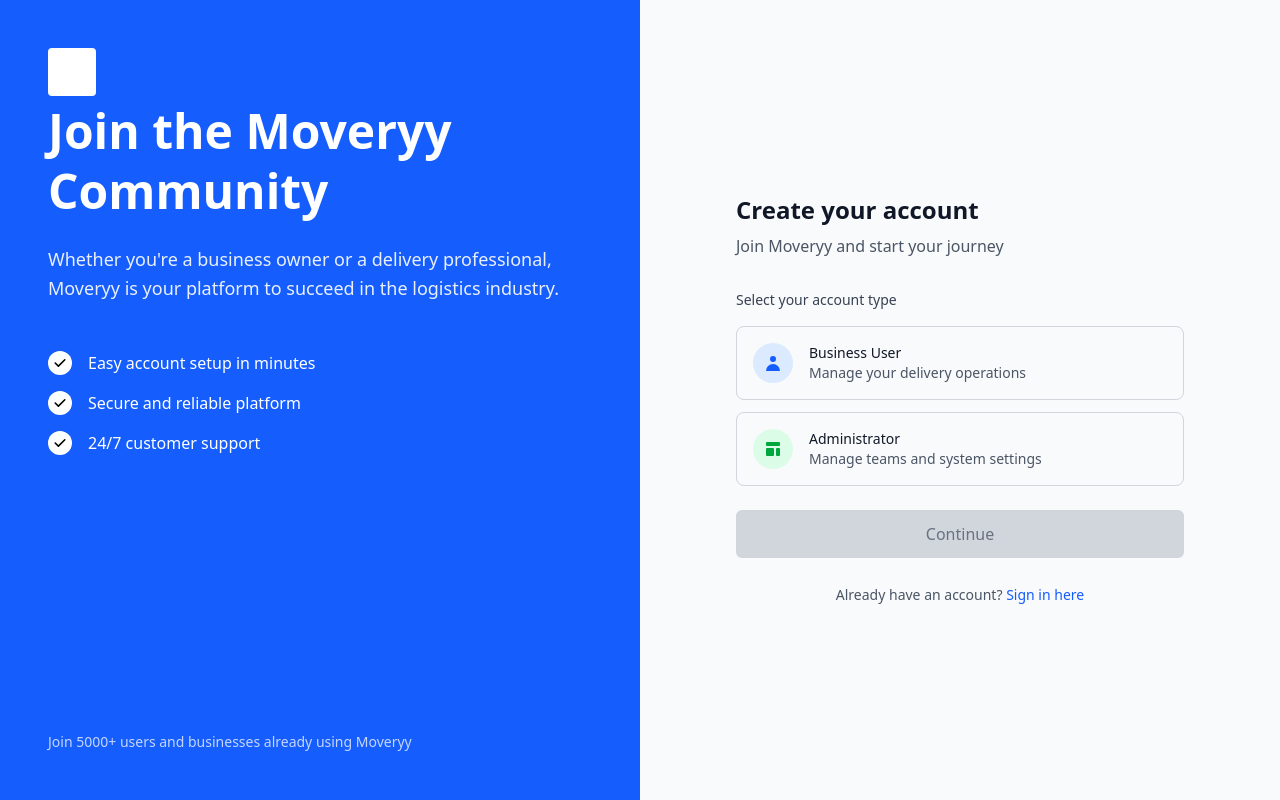
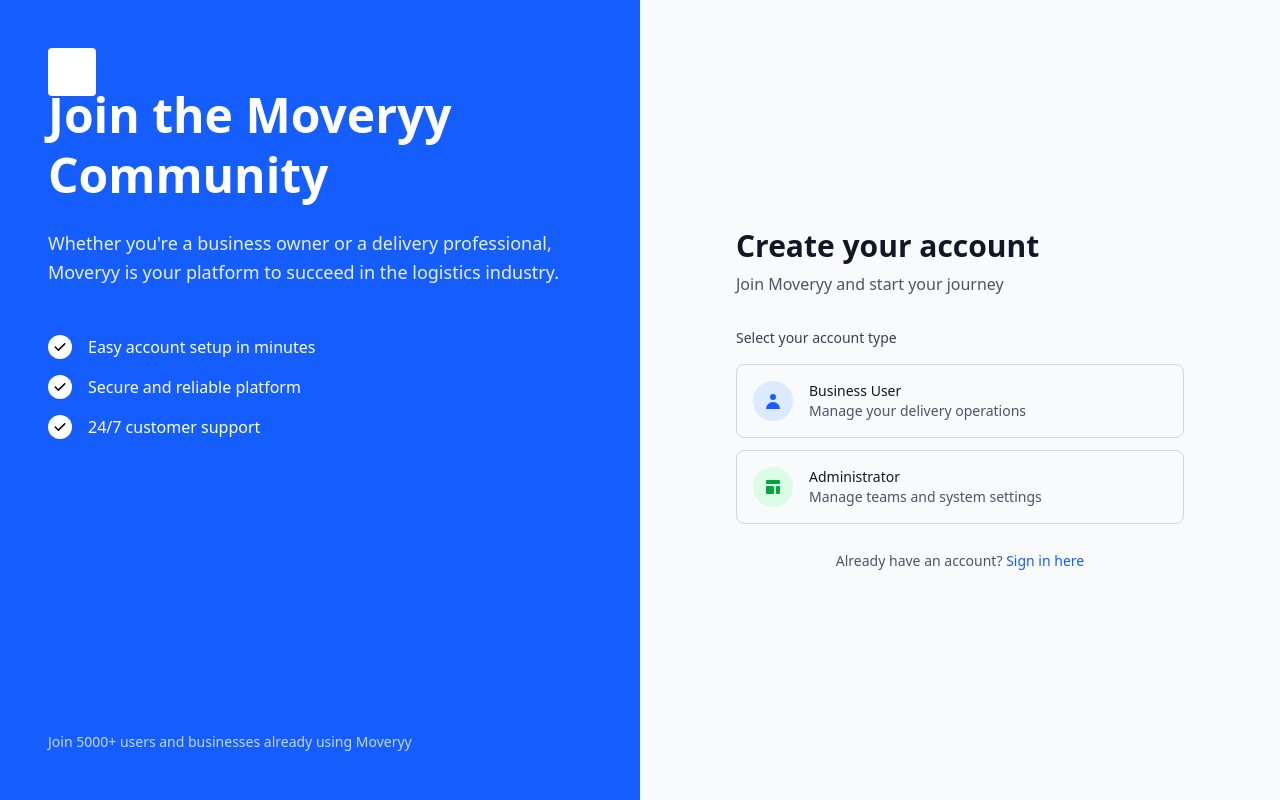
Before and after one commit to Aniketverma2005/Moveryy-Web-Version, a React (Vite) app: page /signup in a window 1280 px wide. Built offline with nearby package versions, Linux system fonts and the light colour scheme.

Commit message:
style: Move 'Join the Moveryy Community' text upward
- Adjusted negative margin from -mt-72 to -mt-80
- Improved visual positioning of main content on blue section
- Better balance with account selection form on right side

```diff
--- a/src/Pages/Auth/Signup.jsx
+++ b/src/Pages/Auth/Signup.jsx
@@ -1,8 +1,7 @@
-import React, { useState } from 'react';
+import React from 'react';
 import { useNavigate } from 'react-router-dom';
 
 const Signup = () => {
-    const [selectedAccountType, setSelectedAccountType] = useState('');
     const navigate = useNavigate();
 
     const handleAccountTypeSelect = (type) => {
@@ -17,14 +16,6 @@ const Signup = () => {
         navigate('/login');
     };
 
-    const handleContinue = () => {
-        if (selectedAccountType === 'business') {
-            navigate('/signup/business');
-        } else if (selectedAccountType === 'admin') {
-            navigate('/signup/admin');
-        }
-    };
-
     return (
         <div className="min-h-screen flex">
             {/* Left Side - Blue Section */}
@@ -35,7 +26,7 @@ const Signup = () => {
                 </div>
 
                 {/* Main Content */}
-                <div className="flex-1 flex flex-col justify-center -mt-72">
+                <div className="flex-1 flex flex-col justify-center -mt-80">
                     <h1 className="text-5xl font-bold mb-6 leading-tight">
                         Join the Moveryy Community
                     </h1>
@@ -83,7 +74,7 @@ const Signup = () => {
             <div className="flex-1 bg-gray-50 p-12 flex items-center justify-center">
                 <div className="w-full max-w-md">
                     <div className="mb-8">
-                        <h2 className="text-2xl font-semibold text-gray-900 mb-2">
+                        <h2 className="text-3xl font-bold text-gray-900 mb-2">
                             Create your account
                         </h2>
                         <p className="text-gray-600">
@@ -141,18 +132,6 @@ const Signup = () => {
                             </div>
                         </div>
 
-                        {/* Continue Button */}
-                        <button
-                            onClick={handleContinue}
-                            disabled={!selectedAccountType}
-                            className={`w-full py-3 px-4 rounded-md font-medium transition-colors ${selectedAccountType
-                                ? 'bg-blue-600 text-white hover:bg-blue-700 focus:outline-none focus:ring-2 focus:ring-blue-600 focus:ring-offset-2'
-                                : 'bg-gray-300 text-gray-500 cursor-not-allowed'
-                                }`}
-                        >
-                            Continue
-                        </button>
-
                         {/* Sign In Link */}
                         <div className="text-center">
                             <span className="text-sm text-gray-600">
```
